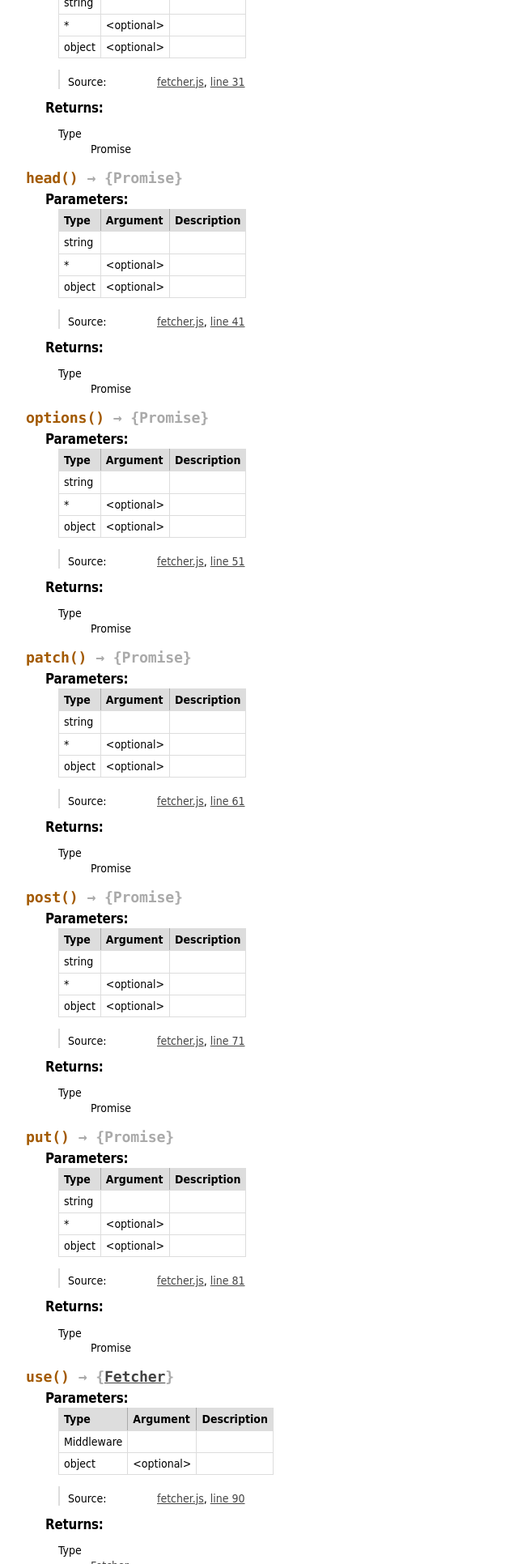
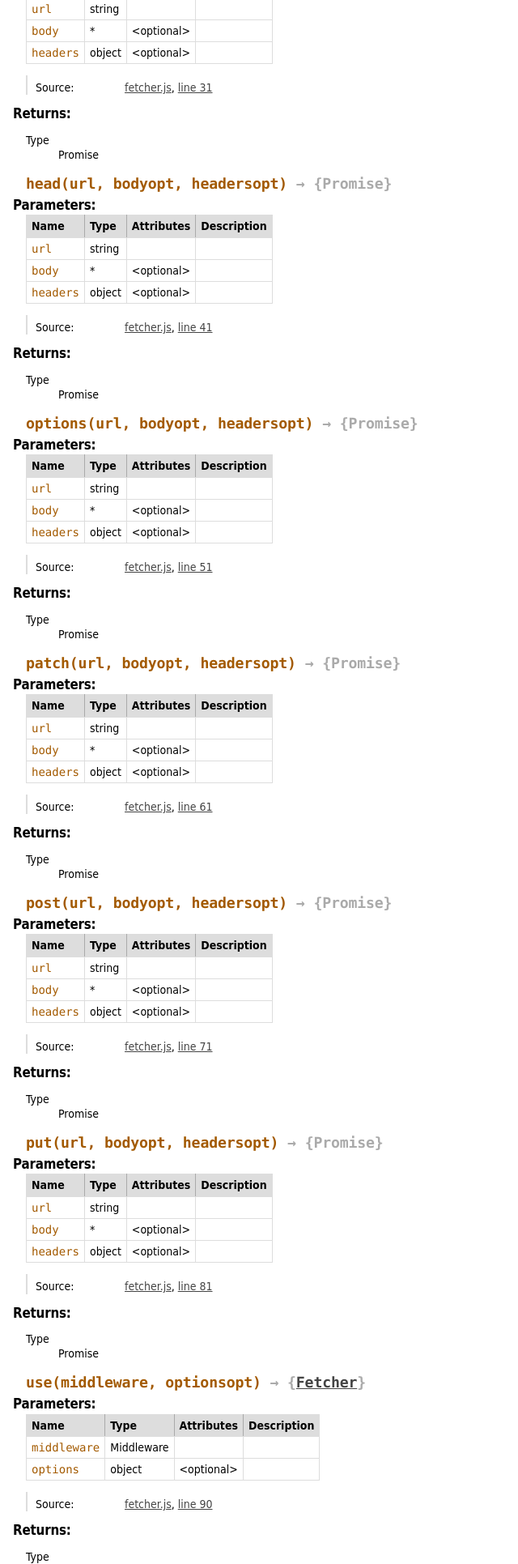
Before and after one commit to r7kamura/stackable-fetcher, a plain HTML site: page Fetcher.html in a window 1280 px wide. Shown: the part 869-2800 px from the top of the page at 81% size, without its empty margins (0-640 px from the left). Drawn offline with Linux system fonts and the light colour scheme.

Commit message:
Update 2015-07-29T17:21:19.800Z

```diff
--- a/Fetcher.html
+++ b/Fetcher.html
@@ -23,15 +23,18 @@
 
 
 
+
 <section>
 
 <header>
+
         <h2>
         Fetcher
         </h2>
 
             <div class="class-description">An HTTP Client</div>
 
+
 </header>
 
 <article>
@@ -40,33 +43,37 @@
 
 
 
-<dt>
+    <h2>Constructor</h2>
+
+
     <h4 class="name" id="Fetcher"><span class="type-signature"></span>new Fetcher<span class="signature">()</span><span class="type-signature"></span></h4>
 
 
-</dt>
-<dd>
-
-
-
-
-
-
-
-
-
-
-<dl class="details">
+
+
+
+
+
+
+
+
+
+
+
+
+
 
 
     <h5 class="subsection-title">Properties:</h5>
 
-        <dl>
+
 
 <table class="props">
     <thead>
     <tr>
 
+        <th>Name</th>
+
 
         <th>Type</th>
 
@@ -83,6 +90,8 @@
 
         <tr>
 
+                <td class="name"><code>middlewares</code></td>
+
 
             <td class="type">
 
@@ -102,7 +111,18 @@
 
 
     </tbody>
-</table></dl>
+</table>
+
+
+
+
+<dl class="details">
+
+
+
+
+
+
 
 
 
@@ -157,7 +177,6 @@
 });</code></pre>
 
 
-</dd>
 
 
     </div>
@@ -177,14 +196,17 @@
 
         <h3 class="subsection-title">Methods</h3>
 
-        <dl>
-
-<dt>
-    <h4 class="name" id="delete"><span class="type-signature"></span>delete<span class="signature">()</span><span class="type-signature"> &rarr; {Promise}</span></h4>
-
-
-</dt>
-<dd>
+
+
+
+
+
+    <h4 class="name" id="delete"><span class="type-signature"></span>delete<span class="signature">(url, body<span class="signature-attributes">opt</span>, headers<span class="signature-attributes">opt</span>)</span><span class="type-signature"> &rarr; {Promise}</span></h4>
+
+
+
+
+
 
 
 
@@ -200,11 +222,13 @@
     <thead>
     <tr>
 
+        <th>Name</th>
+
 
         <th>Type</th>
 
 
-        <th>Argument</th>
+        <th>Attributes</th>
 
 
 
@@ -218,6 +242,8 @@
 
         <tr>
 
+                <td class="name"><code>url</code></td>
+
 
             <td class="type">
 
@@ -247,6 +273,8 @@
 
         <tr>
 
+                <td class="name"><code>body</code></td>
+
 
             <td class="type">
 
@@ -277,6 +305,8 @@
 
 
         <tr>
+
+                <td class="name"><code>headers</code></td>
 
 
             <td class="type">
@@ -311,7 +341,17 @@
 
 
 
+
+
+
 <dl class="details">
+
+
+
+
+
+
+
 
 
 
@@ -376,16 +416,18 @@
 
 
 
-</dd>
-
-
-
-<dt>
-    <h4 class="name" id="get"><span class="type-signature"></span>get<span class="signature">()</span><span class="type-signature"> &rarr; {Promise}</span></h4>
-
-
-</dt>
-<dd>
+
+
+
+
+
+
+    <h4 class="name" id="get"><span class="type-signature"></span>get<span class="signature">(url, body<span class="signature-attributes">opt</span>, headers<span class="signature-attributes">opt</span>)</span><span class="type-signature"> &rarr; {Promise}</span></h4>
+
+
+
+
+
 
 
 
@@ -401,11 +443,13 @@
     <thead>
     <tr>
 
+        <th>Name</th>
+
 
         <th>Type</th>
 
 
-        <th>Argument</th>
+        <th>Attributes</th>
 
 
 
@@ -419,6 +463,8 @@
 
         <tr>
 
+                <td class="name"><code>url</code></td>
+
 
             <td class="type">
 
@@ -448,6 +494,8 @@
 
         <tr>
 
+                <td class="name"><code>body</code></td>
+
 
             <td class="type">
 
@@ -478,6 +526,8 @@
 
 
         <tr>
+
+                <td class="name"><code>headers</code></td>
 
 
             <td class="type">
@@ -512,7 +562,17 @@
 
 
 
+
+
+
 <dl class="details">
+
+
+
+
+
+
+
 
 
 
@@ -577,16 +637,18 @@
 
 
 
-</dd>
-
-
-
-<dt>
-    <h4 class="name" id="head"><span class="type-signature"></span>head<span class="signature">()</span><span class="type-signature"> &rarr; {Promise}</span></h4>
-
-
-</dt>
-<dd>
+
+
+
+
+
+
+    <h4 class="name" id="head"><span class="type-signature"></span>head<span class="signature">(url, body<span class="signature-attributes">opt</span>, headers<span class="signature-attributes">opt</span>)</span><span class="type-signature"> &rarr; {Promise}</span></h4>
+
+
+
+
+
 
 
 
@@ -602,11 +664,13 @@
     <thead>
     <tr>
 
+        <th>Name</th>
+
 
         <th>Type</th>
 
 
-        <th>Argument</th>
+        <th>Attributes</th>
 
 
 
@@ -620,6 +684,8 @@
 
         <tr>
 
+                <td class="name"><code>url</code></td>
+
 
             <td class="type">
 
@@ -649,6 +715,8 @@
 
         <tr>
 
+                <td class="name"><code>body</code></td>
+
 
             <td class="type">
 
@@ -679,6 +747,8 @@
 
 
         <tr>
+
+                <td class="name"><code>headers</code></td>
 
 
             <td class="type">
@@ -713,7 +783,17 @@
 
 
 
+
+
+
 <dl class="details">
+
+
+
+
+
+
+
 
 
 
@@ -778,16 +858,18 @@
 
 
 
-</dd>
-
-
-
-<dt>
-    <h4 class="name" id="options"><span class="type-signature"></span>options<span class="signature">()</span><span class="type-signature"> &rarr; {Promise}</span></h4>
-
-
-</dt>
-<dd>
+
+
+
+
+
+
+    <h4 class="name" id="options"><span class="type-signature"></span>options<span class="signature">(url, body<span class="signature-attributes">opt</span>, headers<span class="signature-attributes">opt</span>)</span><span class="type-signature"> &rarr; {Promise}</span></h4>
+
+
+
+
+
 
 
 
@@ -803,11 +885,13 @@
     <thead>
     <tr>
 
+        <th>Name</th>
+
 
         <th>Type</th>
 
 
-        <th>Argument</th>
+        <th>Attributes</th>
 
 
 
@@ -821,6 +905,8 @@
 
         <tr>
 
+                <td class="name"><code>url</code></td>
+
 
             <td class="type">
 
@@ -850,6 +936,8 @@
 
         <tr>
 
+                <td class="name"><code>body</code></td>
+
 
             <td class="type">
 
@@ -880,6 +968,8 @@
 
 
         <tr>
+
+                <td class="name"><code>headers</code></td>
 
 
             <td class="type">
@@ -914,7 +1004,17 @@
 
 
 
+
+
+
 <dl class="details">
+
+
+
+
+
+
+
 
 
 
@@ -979,16 +1079,18 @@
 
 
 
-</dd>
-
-
-
-<dt>
-    <h4 class="name" id="patch"><span class="type-signature"></span>patch<span class="signature">()</span><span class="type-signature"> &rarr; {Promise}</span></h4>
-
-
-</dt>
-<dd>
+
+
+
+
+
+
+    <h4 class="name" id="patch"><span class="type-signature"></span>patch<span class="signature">(url, body<span class="signature-attributes">opt</span>, headers<span class="signature-attributes">opt</span>)</span><span class="type-signature"> &rarr; {Promise}</span></h4>
+
+
+
+
+
 
 
 
@@ -1004,11 +1106,13 @@
     <thead>
     <tr>
 
+        <th>Name</th>
+
 
         <th>Type</th>
 
 
-        <th>Argument</th>
+        <th>Attributes</th>
 
 
 
@@ -1022,6 +1126,8 @@
 
         <tr>
 
+                <td class="name"><code>url</code></td>
+
 
             <td class="type">
 
@@ -1051,6 +1157,8 @@
 
         <tr>
 
+                <td class="name"><code>body</code></td>
+
 
             <td class="type">
 
@@ -1081,6 +1189,8 @@
 
 
         <tr>
+
+                <td class="name"><code>headers</code></td>
 
 
             <td class="type">
@@ -1115,7 +1225,17 @@
 
 
 
+
+
+
 <dl class="details">
+
+
+
+
+
+
+
 
 
 
@@ -1180,16 +1300,18 @@
 
 
 
-</dd>
-
-
-
-<dt>
-    <h4 class="name" id="post"><span class="type-signature"></span>post<span class="signature">()</span><span class="type-signature"> &rarr; {Promise}</span></h4>
-
-
-</dt>
-<dd>
+
+
+
+
+
+
+    <h4 class="name" id="post"><span class="type-signature"></span>post<span class="signature">(url, body<span class="signature-attributes">opt</span>, headers<span class="signature-attributes">opt</span>)</span><span class="type-signature"> &rarr; {Promise}</span></h4>
+
+
+
+
+
 
 
 
@@ -1205,11 +1327,13 @@
     <thead>
     <tr>
 
+        <th>Name</th>
+
 
         <th>Type</th>
 
 
-        <th>Argument</th>
+        <th>Attributes</th>
 
 
 
@@ -1223,6 +1347,8 @@
 
         <tr>
 
+                <td class="name"><code>url</code></td>
+
 
             <td class="type">
 
@@ -1252,6 +1378,8 @@
 
         <tr>
 
+                <td class="name"><code>body</code></td>
+
 
             <td class="type">
 
@@ -1282,6 +1410,8 @@
 
 
         <tr>
+
+                <td class="name"><code>headers</code></td>
 
 
             <td class="type">
@@ -1316,7 +1446,17 @@
 
 
 
+
+
+
 <dl class="details">
+
+
+
+
+
+
+
 
 
 
@@ -1381,16 +1521,18 @@
 
 
 
-</dd>
-
-
-
-<dt>
-    <h4 class="name" id="put"><span class="type-signature"></span>put<span class="signature">()</span><span class="type-signature"> &rarr; {Promise}</span></h4>
-
-
-</dt>
-<dd>
+
+
+
+
+
+
+    <h4 class="name" id="put"><span class="type-signature"></span>put<span class="signature">(url, body<span class="signature-attributes">opt</span>, headers<span class="signature-attributes">opt</span>)</span><span class="type-signature"> &rarr; {Promise}</span></h4>
+
+
+
+
+
 
 
 
@@ -1406,11 +1548,13 @@
     <thead>
     <tr>
 
+        <th>Name</th>
+
 
         <th>Type</th>
 
 
-        <th>Argument</th>
+        <th>Attributes</th>
 
 
 
@@ -1424,6 +1568,8 @@
 
         <tr>
 
+                <td class="name"><code>url</code></td>
+
 
             <td class="type">
 
@@ -1453,6 +1599,8 @@
 
         <tr>
 
+                <td class="name"><code>body</code></td>
+
 
             <td class="type">
 
@@ -1483,6 +1631,8 @@
 
 
         <tr>
+
+                <td class="name"><code>headers</code></td>
 
 
             <td class="type">
@@ -1517,7 +1667,17 @@
 
 
 
+
+
+
 <dl class="details">
+
+
+
+
+
+
+
 
 
 
@@ -1582,16 +1742,18 @@
 
 
 
-</dd>
-
-
-
-<dt>
-    <h4 class="name" id="use"><span class="type-signature"></span>use<span class="signature">()</span><span class="type-signature"> &rarr; {<a href="Fetcher.html">Fetcher</a>}</span></h4>
-
-
-</dt>
-<dd>
+
+
+
+
+
+
+    <h4 class="name" id="use"><span class="type-signature"></span>use<span class="signature">(middleware, options<span class="signature-attributes">opt</span>)</span><span class="type-signature"> &rarr; {<a href="Fetcher.html">Fetcher</a>}</span></h4>
+
+
+
+
+
 
 
 
@@ -1607,11 +1769,13 @@
     <thead>
     <tr>
 
+        <th>Name</th>
+
 
         <th>Type</th>
 
 
-        <th>Argument</th>
+        <th>Attributes</th>
 
 
 
@@ -1625,6 +1789,8 @@
 
         <tr>
 
+                <td class="name"><code>middleware</code></td>
+
 
             <td class="type">
 
@@ -1653,6 +1819,8 @@
 
 
         <tr>
+
+                <td class="name"><code>options</code></td>
 
 
             <td class="type">
@@ -1687,7 +1855,17 @@
 
 
 
+
+
+
 <dl class="details">
+
+
+
+
+
+
+
 
 
 
@@ -1752,9 +1930,8 @@
 
 
 
-</dd>
-
-        </dl>
+
+
 
 
 
@@ -1770,13 +1947,13 @@
 </div>
 
 <nav>
-    <h2><a href="index.html">Index</a></h2><h3>Classes</h3><ul><li><a href="Fetcher.html">Fetcher</a></li></ul>
+    <h2><a href="index.html">Home</a></h2><h3>Classes</h3><ul><li><a href="Fetcher.html">Fetcher</a></li></ul>
 </nav>
 
-<br clear="both">
+<br class="clear">
 
 <footer>
-    Documentation generated by <a href="https://github.com/jsdoc3/jsdoc">JSDoc 3.3.0-alpha5</a> on Thu Jul 30 2015 02:14:46 GMT+0900 (JST)
+    Documentation generated by <a href="https://github.com/jsdoc3/jsdoc">JSDoc 3.3.2</a> on Thu Jul 30 2015 02:20:59 GMT+0900 (JST)
 </footer>
 
 <script> prettyPrint(); </script>
```
Also changed, not shown: fetcher.js.html (+5 -4 lines), index.html (+2 -2 lines). Lines whose indentation alone changed are shown as unchanged.
